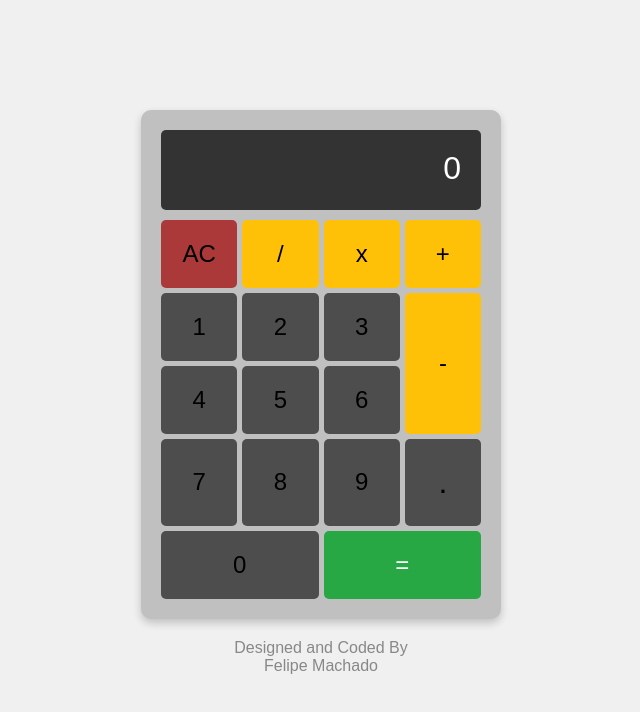
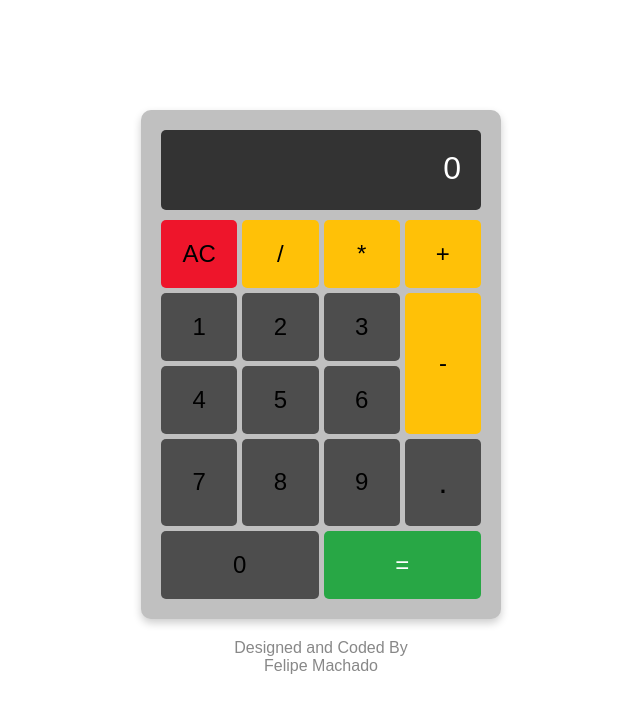
Before and after one commit to machado-05/Calculator, a React (Create React App) app: page / in a window 1280 px wide. Shown: the top 712 px of the page, without its empty margins (319-959 px from the left). Built offline with nearby package versions, Linux system fonts and the light colour scheme.

Commit message:
Mathjs evaluate

```diff
--- a/package.json
+++ b/package.json
@@ -8,6 +8,7 @@
     "@testing-library/react": "^13.4.0",
     "@testing-library/user-event": "^13.5.0",
     "gh-pages": "^6.1.1",
+    "mathjs": "^13.0.2",
     "react": "^18.3.1",
     "react-dom": "^18.3.1",
     "react-scripts": "5.0.1",
--- a/src/App.css
+++ b/src/App.css
@@ -1,19 +1,33 @@
+
+body {
+  font-family: Arial, sans-serif;
+  display: flex;
+  justify-content: center;
+  align-items: center;
+  height: 100vh;
+  margin: 0;
+}
 
 .App {
   display: flex;
   justify-content: center;
   align-items: center;
   height: 100vh;
-  background-color: #f0f0f0;
   font-family: Arial, Helvetica, sans-serif;
 }
 
 .calculator {
   width: 320px;
   border-radius: 10px;
-  box-shadow: 0 4px 8px rgba(0,0,0,0.2);
+  box-shadow: 0 4px 8px rgba(0, 0, 0, 0.2);
   background-color: #c0c0c0;
   padding: 20px;
+}
+
+.formula {
+  display: flex;
+  justify-content: right;
+
 }
 
 .output {
@@ -27,12 +41,12 @@
   min-height: 40px;
   overflow: hidden;
   white-space: nowrap;
-  text-overflow:ell;
+  text-overflow: ellipsis;
 }
 
 .buttons-container {
   display: grid;
-  grid-template-columns: repeat(4,1fr);
+  grid-template-columns: repeat(4, 1fr);
   gap: 5px;
 }
 
@@ -47,20 +61,19 @@
 }
 
 .btn:hover {
-  background-color: #ddd;
+  background-color: #666;
 }
 
 .btn:active {
-  background-color: #ccc;
+  background-color: #333;
 }
 
 .clear {
-  background-color: rgb(172,57,57);
+  background-color: #ee152b;
 }
 
-/*change this color to a darker red*/
 .clear:hover {
-  background-color: #f5c6cb;
+  background-color:  rgb(172, 57, 57);
 }
 
 .decimal {
@@ -106,7 +119,10 @@ button:focus {
   background-color: #ffc107;
 }
 
-.divide:hover, .multiply:hover, .add:hover, .subtract:hover {
+.divide:hover,
+.multiply:hover,
+.add:hover,
+.subtract:hover {
   background-color: #e0a800;
 }
 
--- a/src/App.js
+++ b/src/App.js
@@ -1,31 +1,98 @@
 import './App.css';
-import { useState } from 'react';
+import { useState, useEffect } from 'react';
+import {evaluate} from 'mathjs';
 
 function App() {
   const [displayText, setDisplayText] = useState('0');
+  const [expression, setExpression] = useState('');
+  const [formula, setFormula] = useState('');
+  const [lastAction, setLastAction] = useState(null);
   const MAX_DIGITS = 22;
 
+
   const handleNumber = (event) => {
-    const number = event.target.textContent;
-  }
+    const value = event.target.textContent;
+
+    if (displayText.length < MAX_DIGITS) {
+      if (displayText === '0' && value !== '.') {
+        setDisplayText(value);
+        setExpression(value);
+        setFormula(value);
+      } else {
+        const isDecimal = value === '.';
+        const lastNumber = expression.split(/[\+\-\*\/]/).pop();
+        if (isDecimal && lastNumber.includes('.')) return;
+        setDisplayText(displayText + value);
+        setExpression(expression + value);
+        setFormula(formula + value);
+      }
+    }
+    setLastAction('number');
+  };
+
+  const handleOperator = (event) => {
+    const value = event.target.textContent;
+    let newExpression = expression;
+
+    if (lastAction === '=') {
+      newExpression = displayText;
+      setFormula(`${displayText} ${value}`);
+    } else {
+      if (['+', '-', '*', '/'].includes(newExpression.slice(-1))) {
+        newExpression = newExpression.slice(0, -1);
+      }
+      setFormula(formula + value);
+    }
+    setDisplayText(value);
+    setExpression(newExpression + value);
+    setLastAction('operator');
+  };
+
+  const handleEquals = () => {
+    try {
+      const result = evaluate(expression);
+      setDisplayText(formatNumber(result));
+      setExpression(result.toString());
+      setFormula(`${formula} = ${formatNumber(result)}`);
+      setLastAction('=');
+    } catch (error) {
+      setDisplayText('Error');
+      setFormula('Error');
+      setLastAction('error');
+    }
+  };
+
+  const handleClear = () => {
+    setDisplayText('0');
+    setExpression('');
+    setFormula('');
+    setLastAction(null);
+  };
+
+  const formatNumber = (number) => {
+    if (!isFinite(number)) return 'Error';
+    return Number(number).toFixed(10).replace(/\.?0+$/, '');
+  };
 
   return (
     <div className="App">
       <div>
         <div className="calculator">
-          <div className="formula"></div>
+          <div className="formula" id="formula">
+            {formula}
+          </div>
           <div className="output" id="display">
             {displayText}
           </div>
           <div className="buttons-container">
-            <button className="btn clear" id="clear" onClick={handleNumber}>AC</button>
-            <button className="btn divide" id="divide" onClick={handleNumber}>/</button>
-            <button className="btn multiply" id="multiply" onClick={handleNumber}>x</button>
-            <button className="btn add" id="add" onClick={handleNumber}>+</button>
+            <button className="btn clear" id="clear" onClick={handleClear}>AC</button>
+            <button className="btn divide" id="divide" onClick={handleOperator}>/</button>
+            <button className="btn multiply" id="multiply" onClick={handleOperator}>*</button>
+            <button className="btn add" id="add" onClick={handleOperator}>+</button>
             <button className="btn one" id="one" onClick={handleNumber}>1</button>
             <button className="btn two" id="two" onClick={handleNumber}>2</button>
             <button className="btn three" id="three" onClick={handleNumber}>3</button>
-            <button className="btn subtract" id="subtract" onClick={handleNumber}>-</button>
+            <button className="btn subtract" id="subtract" onClick={handleOperator}>-</button>
             <button className="btn four" id="four" onClick={handleNumber}>4</button>
             <button className="btn five" id="five" onClick={handleNumber}>5</button>
             <button className="btn six" id="six" onClick={handleNumber}>6</button>
@@ -34,7 +101,7 @@ function App() {
             <button className="btn nine" id="nine" onClick={handleNumber}>9</button>
             <button className="btn decimal" id="decimal" onClick={handleNumber}>.</button>
             <button className="btn zero" id="zero" onClick={handleNumber}>0</button>
-            <button className="btn equals" id="equals" onClick={handleNumber}>=</button>
+            <button className="btn equals" id="equals" onClick={handleEquals}>=</button>
           </div>
         </div>
         <div className="author">
```
Also changed, not shown: 1 other file (tests, documents, lock files or other folders).
